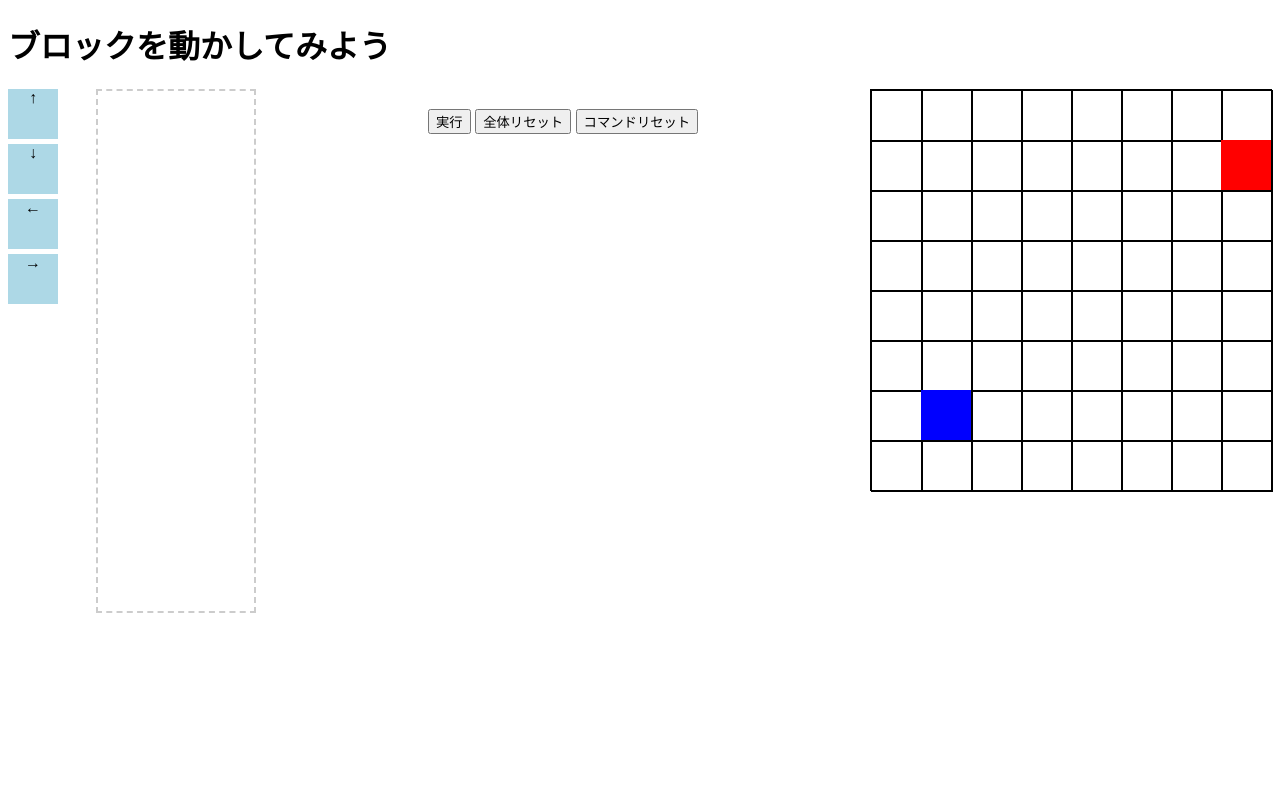
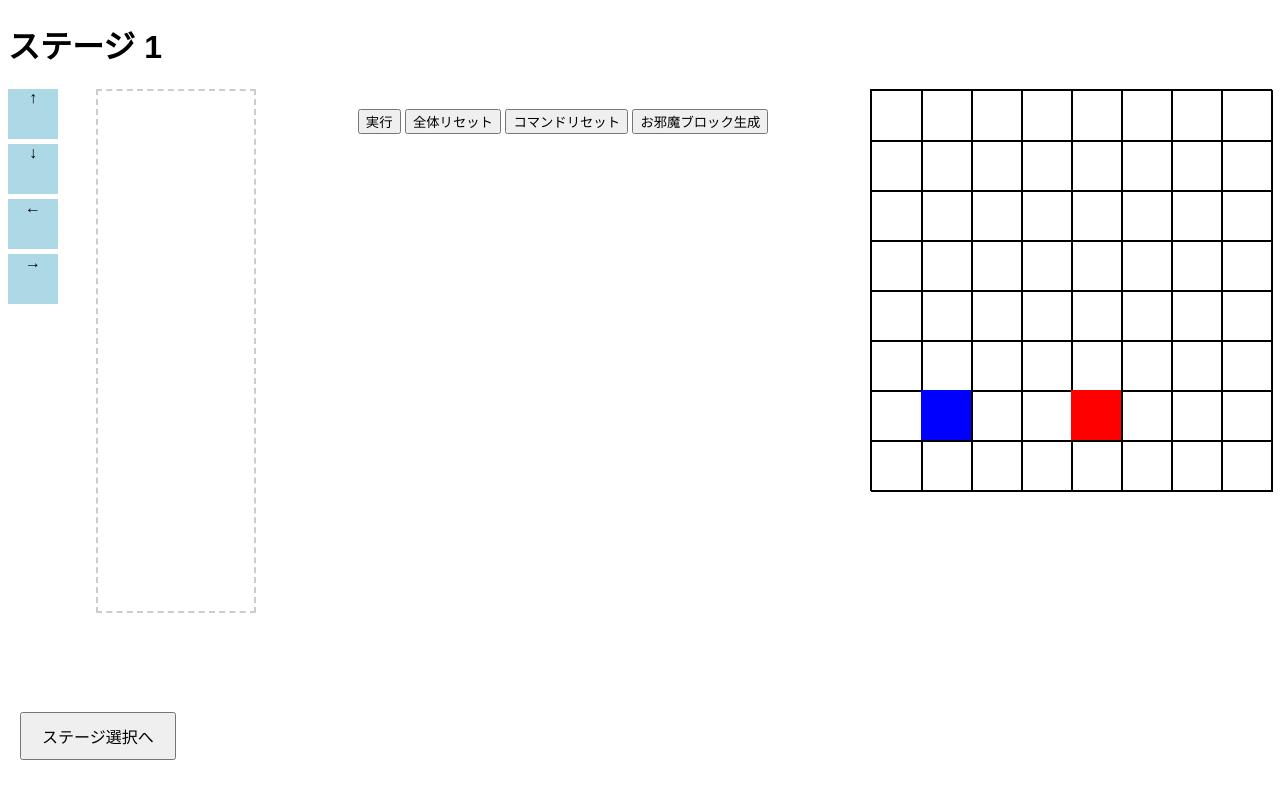
Before and after one commit to s1f10220191/team5_1, a Django app: template team5_1/algostudy/templates/algostudy/stage_template.html in a window 1280 px wide. Run offline with Django 5.2, Linux system fonts and the light colour scheme; the template is opened without the code that fills it: most values are stand-ins (such as "Sample title", 1, 10 or a date in 2020).

Commit message:
waruagaki

```diff
--- a/team5_1/algostudy/static/algostudy/css/style_stage_template.css
+++ b/team5_1/algostudy/static/algostudy/css/style_stage_template.css
@@ -110,3 +110,27 @@
 #send-btn {
     width: 18%;
 }
+
+.obstacle {
+    position: absolute;
+    width: 50px;
+    height: 50px;
+    background-color: black;
+}
+
+.back-to-stages {
+    margin-bottom: 20px;
+    text-align: center;
+}
+
+.back-to-stages {
+    position: fixed;
+    bottom: 20px;
+    left: 20px;
+}
+
+.back-to-stages button {
+    padding: 10px 20px;
+    font-size: 16px;
+    cursor: pointer;
+}
--- a/team5_1/algostudy/static/algostudy/js/script_stage_template.js
+++ b/team5_1/algostudy/static/algostudy/js/script_stage_template.js
@@ -1,6 +1,7 @@
 let commands = [];
 let position = { x: 1, y: 6 };  // プレイヤーの初期位置
 let isClear = false; // クリア状態のフラグ
+let obstacles = []; // お邪魔ブロックの位置リスト
 
 document.addEventListener("DOMContentLoaded", function () {
     movePlayer(position.x, position.y);  // 初期位置に配置
@@ -43,6 +44,7 @@
     movePlayer(1, 6);
     isClear = false; // クリア状態をリセット
     randomizeGoal();  // ゴールの位置をランダムに変更
+    clearObstacles(); // お邪魔ブロックもリセット
     hideClearScreen(); // クリア画面を非表示に設定
 }
 
@@ -62,6 +64,14 @@
             if (command === 'down') position.y = Math.min(7, position.y + 1);
             if (command === 'left') position.x = Math.max(0, position.x - 1);
             if (command === 'right') position.x = Math.min(7, position.x + 1);
+
+            // お邪魔ブロックの位置にいるかチェック
+            if (isObstacle(position.x, position.y)) {
+                alert("お邪魔ブロックにぶつかりました！");
+                resetBlocks(); // ぶつかったらリセット
+                return;
+            }
+
             movePlayer(position.x, position.y);
 
             // 最後のコマンドが実行されたときにクリアを確認
@@ -94,6 +104,45 @@
     resetBlocks(); // 盤面もリセット
 }
 
+function generateObstacles() {
+    clearObstacles(); // 既存のお邪魔ブロックをクリア
+
+    // ランダムに1~5個のお邪魔ブロックを生成
+    const obstacleCount = Math.floor(Math.random() * 5) + 1;
+    for (let i = 0; i < obstacleCount; i++) {
+        let obstacleX, obstacleY;
+        do {
+            obstacleX = Math.floor(Math.random() * 8);
+            obstacleY = Math.floor(Math.random() * 8);
+        } while (
+            (obstacleX === position.x && obstacleY === position.y) || // スタート地点
+            (obstacleX === parseInt(goal.style.left) / 50 && obstacleY === parseInt(goal.style.top) / 50) || // ゴール地点
+            isObstacle(obstacleX, obstacleY) // 既に障害物がある位置
+        );
+
+        obstacles.push({ x: obstacleX, y: obstacleY });
+        createObstacleElement(obstacleX, obstacleY);
+    }
+}
+
+function createObstacleElement(x, y) {
+    const obstacle = document.createElement("div");
+    obstacle.classList.add("obstacle");
+    obstacle.style.left = x * 50 + "px";
+    obstacle.style.top = y * 50 + "px";
+    document.querySelector(".grid-container").appendChild(obstacle);
+}
+
+function clearObstacles() {
+    obstacles = []; // お邪魔ブロックの位置リストをクリア
+    const existingObstacles = document.querySelectorAll(".obstacle");
+    existingObstacles.forEach(obstacle => obstacle.remove());
+}
+
+function isObstacle(x, y) {
+    return obstacles.some(obstacle => obstacle.x === x && obstacle.y === y);
+}
+
 function allowDrop(ev) {
     ev.preventDefault();
 }
--- a/team5_1/algostudy/templates/algostudy/stage_template.html
+++ b/team5_1/algostudy/templates/algostudy/stage_template.html
@@ -4,13 +4,18 @@
 <head>
     <meta charset="UTF-8">
     <meta name="viewport" content="width=device-width, initial-scale=1.0">
-    <title>ブロックを動かしてみよう</title>
+    <title>ステージ {{ stage_number }}</title>
     <link rel="stylesheet" href="{% static 'algostudy/css/style_stage_template.css' %}">
 </head>
 <body>
-    <h1>ブロックを動かしてみよう</h1>
+    <h1>ステージ {{ stage_number }}</h1>
 
     <div class="container">
+        <!-- ステージ選択へボタン -->
+        <div class="back-to-stages">
+            <a href="/stages/"><button>ステージ選択へ</button></a>
+        </div>
+
         <!-- コマンドブロック -->
         <div class="controls">
             <div class="block" draggable="true" ondragstart="drag(event)" id="block-up">↑</div>
@@ -21,6 +26,7 @@
 
         <!-- コマンドエリア -->
         <div id="drop-area" ondrop="drop(event)" ondragover="allowDrop(event)">
+            ドロップエリア
         </div>
 
         <!-- 実行ボタン、リセットボタン -->
@@ -28,6 +34,7 @@
             <button onclick="executeBlocks()">実行</button>
             <button onclick="resetBlocks()">全体リセット</button>
             <button onclick="resetCommands()">コマンドリセット</button>
+            <button onclick="generateObstacles()">お邪魔ブロック生成</button>
         </div>
 
         <!-- グリッド -->
@@ -49,16 +56,11 @@
             <div id="goal" class="goal"></div>
             <!-- クリア画面の要素 -->
             <div id="clear-screen" class="clear-screen" onclick="hideClearScreen()">
-                <img src="{% static '/algostudy/img/23411851.png' %}" alt="クリア" class="clear-image">
+                <img src="{% static 'algostudy/images/23411851.png' %}" alt="クリア" class="clear-image">
             </div>
         </div>
     </div>
 
-   <!-- <div class="chat-container">
-        <div id="chat-box"></div>
-        <input type="text" id="chat-input" placeholder="質問を入力してください...">
-        <button id="send-btn" onclick="sendMessage()">送信</button>
-    </div>    -->
     <script src="{% static 'algostudy/js/script_stage_template.js' %}"></script>
 </body>
 </html>
```
